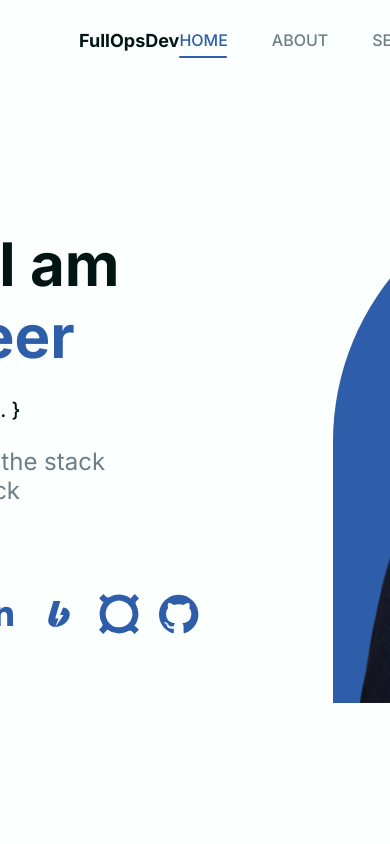
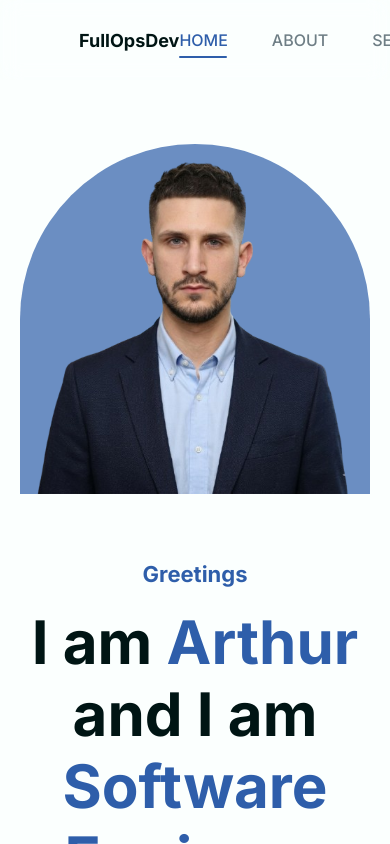
Before and after one commit to LuckyanenkoArtur/full-ops-dev, a Next.js app: page / in a window 390 px wide. Built offline with nearby package versions, Linux system fonts and the light colour scheme; no server answers.

Commit message:
Add the responosive + some animation to home page

```diff
--- a/i18n/en.json
+++ b/i18n/en.json
@@ -2,8 +2,19 @@
   "home-section": {
     "greetings-text": "Greetings",
     "title": "I am <span>Arthur</span> and I am <span>Software Engineer</span>",
-    "position-text": "'{  Development, DevOps, System Administration...  }'",
-    "paragraph-text": "Designing and operating systems across the stack infrastructure, DevOps pipelines, full-stack applications,and system administration.",
+
+    "positions": {
+      "frontend": "Frontend Development...",
+      "backend": "Backend Development...",
+      "devops": "DevOps...",
+      "uiux": "UI/UX Engineering...",
+      "sysadmin": "System Administration...",
+      "sysarch": "System Architecture...",
+      "dbarch": "Database Architecture..."
+    },
+
+    "paragraph-text": "Designing and operating systems across the stack infrastructure, DevOps pipelines, full-stack applications, and system administration.",
+
     "button": {
       "text": "About me"
     }
--- a/src/app/components/home-section/home-section.module.scss
+++ b/src/app/components/home-section/home-section.module.scss
@@ -1,27 +1,32 @@
 .home-section-container {
   display: flex;
-  align-items: center;
+  flex-direction: column;
   justify-content: center;
-  flex-direction: column;
 
-  padding-left: 3.875rem;
-  padding-right: 3.875rem;
-  padding-top: 6.25rem;
-  padding-bottom: 3.125rem;
+  max-width: 1920px;
+  margin: 0 auto;
+
+  padding-left: clamp(3rem, 5vw, 4.5rem);
+  padding-right: clamp(3rem, 5vw, 4.5rem);
+  padding-top: clamp(4rem, 6vw, 6.25rem);
 
   &-flex-wrapper {
     display: flex;
     align-items: center;
-    gap: 7.5625rem;
+    justify-content: space-between;
+
+    gap: clamp(4rem, 6vw, 7.5625rem);
 
     .content-side {
       height: 32.6875rem;
-      width: 42.375rem;
+
+      width: clamp(42.375rem, 45vw, 52rem);
 
       .social-button-container {
         display: flex;
         align-items: center;
         justify-content: flex-start;
+
         gap: 2.125rem;
 
         .social-icons {
@@ -41,19 +46,23 @@
         .about-button {
           background: var(--primary);
           color: var(--secondary);
+
           font-weight: var(--font-weight-bold);
+
           border-color: var(--secondary);
+          border-style: solid;
 
           display: flex;
           align-items: center;
           justify-content: center;
 
-          border-style: solid;
           transition: all 0.5s;
 
           font-size: 1.25rem;
+
           width: 14.4375rem;
           height: 4rem;
+
           border-radius: 1.625rem;
 
           &:hover {
@@ -68,6 +77,7 @@
         color: var(--secondary);
 
         font-size: 1.375rem;
+
         padding-bottom: 0.9375rem;
       }
 
@@ -75,8 +85,10 @@
         font-weight: var(--font-weight-bold);
         color: var(--text);
 
-        font-size: 3.75rem;
-        width: 40.4375rem;
+        font-size: clamp(3.75rem, 4vw, 5rem);
+
+        width: 100%;
+
         line-height: 120%;
 
         span {
@@ -86,40 +98,49 @@
 
       .position-text {
         font-weight: var(--font-weight-medium);
-        color: var(--text);
+        color: var(--accent);
 
-        font-size: 1.25rem;
+        font-size: 1.5rem;
+
         padding: 1.4375rem 0;
       }
 
       .paragraph-text {
         font-weight: var(--font-weight-regular);
-        color: var(--accent);
+        color: var(--text);
 
         line-height: 120.8%;
+
         font-size: 1.5rem;
 
-        width: 40.5625rem;
+        width: 100%;
+
+        max-width: 40.5625rem;
+
         padding-bottom: 3rem;
       }
     }
 
     .hero-side {
-      width: 32.6875rem;
-      height: 32.6875rem;
+      width: clamp(32.6875rem, 35vw, 42rem);
+      height: clamp(32.6875rem, 35vw, 42rem);
+
+      flex-shrink: 0;
 
       .hero-background {
         display: flex;
         align-items: flex-end;
         justify-content: center;
 
-        background-color: var(--secondary);
+        background-color: var(--secondary-70);
 
-        width: 32.6875rem;
-        height: 32.6875rem;
+        width: 100%;
+        height: 100%;
 
         border-top-left-radius: 31.25rem;
         border-top-right-radius: 31.25rem;
+
+        overflow: hidden;
 
         > img {
           width: 100%;
@@ -135,6 +156,92 @@
   }
 
   &-scroller-container {
-    margin-top: 252px;
+    display: flex;
+    align-items: center;
+    justify-content: center;
+
+    margin-top: clamp(8rem, 10vw, 15.75rem);
   }
 }
+
+@media (max-width: 1200px) {
+  .home-section-container {
+    &-flex-wrapper {
+      gap: 4rem;
+
+      .content-side {
+        width: 100%;
+      }
+
+      .hero-side {
+        width: 28rem;
+        height: 28rem;
+      }
+    }
+  }
+}
+
+@media (max-width: 992px) {
+  .home-section-container {
+    &-flex-wrapper {
+      flex-direction: column-reverse;
+
+      align-items: center;
+      text-align: center;
+
+      .content-side {
+        width: 100%;
+        height: auto;
+
+        display: flex;
+        flex-direction: column;
+        align-items: center;
+      }
+
+      .social-button-container {
+        justify-content: center;
+      }
+
+      .hero-side {
+        width: min(80vw, 32rem);
+        height: min(80vw, 32rem);
+      }
+    }
+  }
+}
+
+@media (max-width: 576px) {
+  .home-section-container {
+    padding-left: 1.25rem;
+    padding-right: 1.25rem;
+
+    &-flex-wrapper {
+      .title {
+        font-size: 2.5rem;
+      }
+
+      .paragraph-text {
+        font-size: 1rem;
+      }
+
+      .position-text {
+        font-size: 1.1rem;
+      }
+
+      .social-button-container {
+        flex-direction: column;
+        gap: 1.5rem;
+
+        .about-button {
+          width: 100%;
+        }
+      }
+
+      .hero-side {
+        width: 100%;
+        height: auto;
+        aspect-ratio: 1 / 1;
+      }
+    }
+  }
+}
--- a/src/app/components/home-section/home-section.tsx
+++ b/src/app/components/home-section/home-section.tsx
@@ -1,5 +1,10 @@
+"use client";
+
+import { useEffect, useMemo, useState } from "react";
 import { useTranslations } from "next-intl";
+
 import styles from "./home-section.module.scss";
+
 import { BoostyIcon } from "./icons/boosty";
 import { BastyonIcon } from "./icons/bastyon";
 import { GitHubIcon } from "./icons/github";
@@ -9,8 +14,57 @@ import { WhatsAppIcon } from "./icons/whatsapp";
 import { MaxIcon } from "./icons/max";
 import { ScrollerIcon } from "./icons/scroller";
 
+const TYPING_SPEED = 100;
+const DELETING_SPEED = 50;
+const PAUSE_TIME = 1500;
+
 const HomeSection = () => {
   const t = useTranslations("home-section");
+
+  const positions = useMemo(
+    () => [
+      t("positions.frontend"),
+      t("positions.backend"),
+      t("positions.devops"),
+      t("positions.uiux"),
+      t("positions.sysadmin"),
+      t("positions.sysarch"),
+      t("positions.dbarch"),
+    ],
+    [t],
+  );
+
+  const [text, setText] = useState("");
+  const [currentIndex, setCurrentIndex] = useState(0);
+  const [isDeleting, setIsDeleting] = useState(false);
+
+  useEffect(() => {
+    const currentWord = positions[currentIndex];
+
+    const timeout = setTimeout(
+      () => {
+        if (!isDeleting) {
+          setText(currentWord.substring(0, text.length + 1));
+
+          if (text === currentWord) {
+            setTimeout(() => {
+              setIsDeleting(true);
+            }, PAUSE_TIME);
+          }
+        } else {
+          setText(currentWord.substring(0, text.length - 1));
+
+          if (text === "") {
+            setIsDeleting(false);
+            setCurrentIndex((prev) => (prev + 1) % positions.length);
+          }
+        }
+      },
+      isDeleting ? DELETING_SPEED : TYPING_SPEED,
+    );
+
+    return () => clearTimeout(timeout);
+  }, [text, isDeleting, currentIndex, positions]);
 
   return (
     <section className={styles["home-section-container"]}>
@@ -26,7 +80,14 @@ const HomeSection = () => {
             })}
           </div>
 
-          <div className={styles["position-text"]}>{t("position-text")}</div>
+          <div className={styles["position-text"]}>
+            {"{\u00A0"}
+
+            <span className={styles["typing-text"]}>{text}</span>
+            <span className={styles["cursor"]}>|</span>
+
+            {"\u00A0}"}
+          </div>
 
           <div className={styles["paragraph-text"]}>{t("paragraph-text")}</div>
 
@@ -34,6 +95,7 @@ const HomeSection = () => {
             <button className={styles["about-button"]}>
               {t("button.text")}
             </button>
+
             <div className={styles["social-icons"]}>
               <MaxIcon />
               <WhatsAppIcon />
@@ -45,6 +107,7 @@ const HomeSection = () => {
             </div>
           </div>
         </div>
+
         <div className={styles["hero-side"]}>
           <div className={styles["hero-background"]}>
             <img src={"/assets/images/hero-me-1.png"} alt="hero-image" />
```
